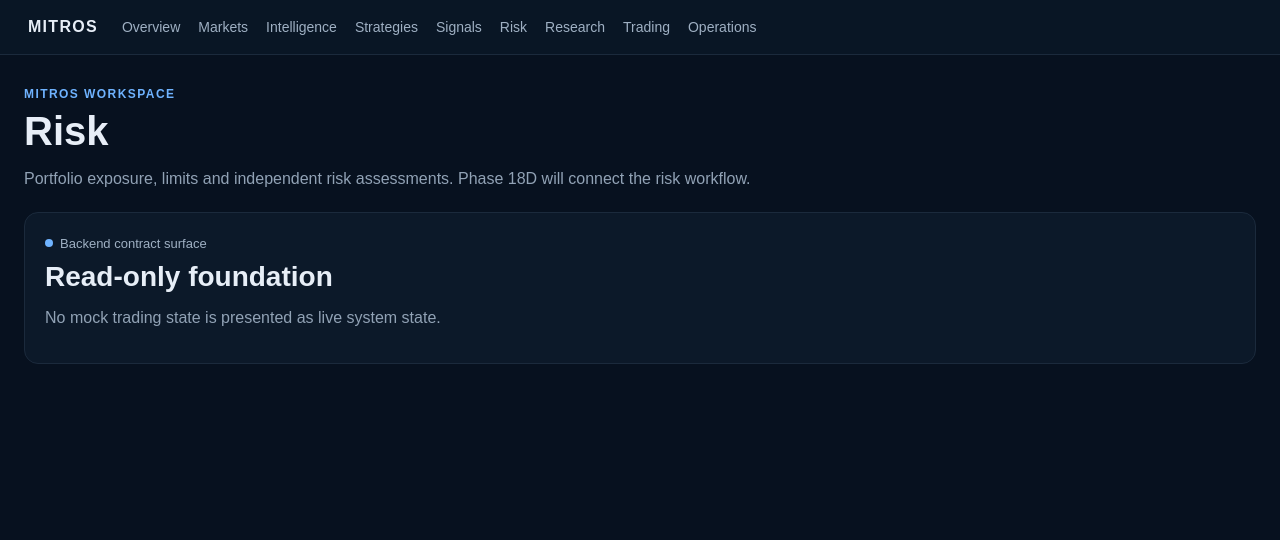
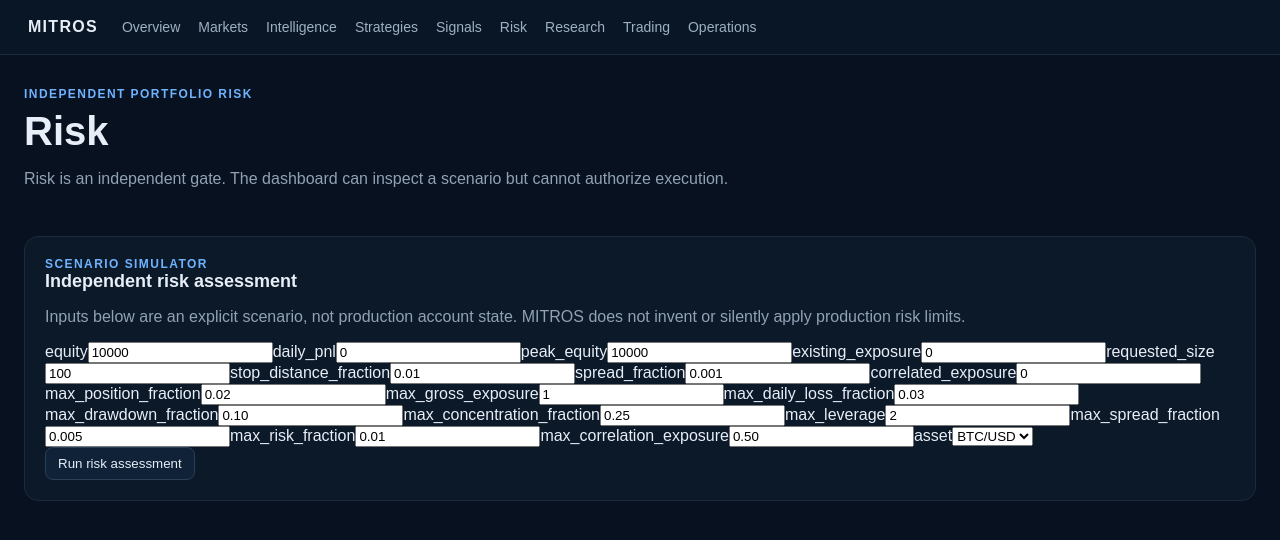
Before and after one commit to ykclassic/MITROS, a Next.js app in the folder apps/web/: page /risk in a window 1280 px wide. Shown: the top 540 px of the page. Built offline with nearby package versions, Linux system fonts and the light colour scheme.

Commit message:
feat(18d): connect risk page

```diff
--- a/apps/web/app/risk/page.tsx
+++ b/apps/web/app/risk/page.tsx
@@ -1,5 +1,5 @@
+import RiskPanel from "./risk-panel";
+
 export default function RiskPage() {
-  return <main className="main"><div className="eyebrow">MITROS workspace</div><h1>Risk</h1><p className="subtle">Portfolio exposure, limits and independent risk assessments. Phase 18D will connect the risk workflow.</p>
-    <section className="card panel"><div className="status"><span className="dot"/>Backend contract surface</div><div className="metric">Read-only foundation</div><p className="subtle">No mock trading state is presented as live system state.</p></section>
-  </main>;
+  return <main className="main"><div className="eyebrow">Independent portfolio risk</div><h1>Risk</h1><p className="subtle">Risk is an independent gate. The dashboard can inspect a scenario but cannot authorize execution.</p><RiskPanel /></main>;
 }
```
